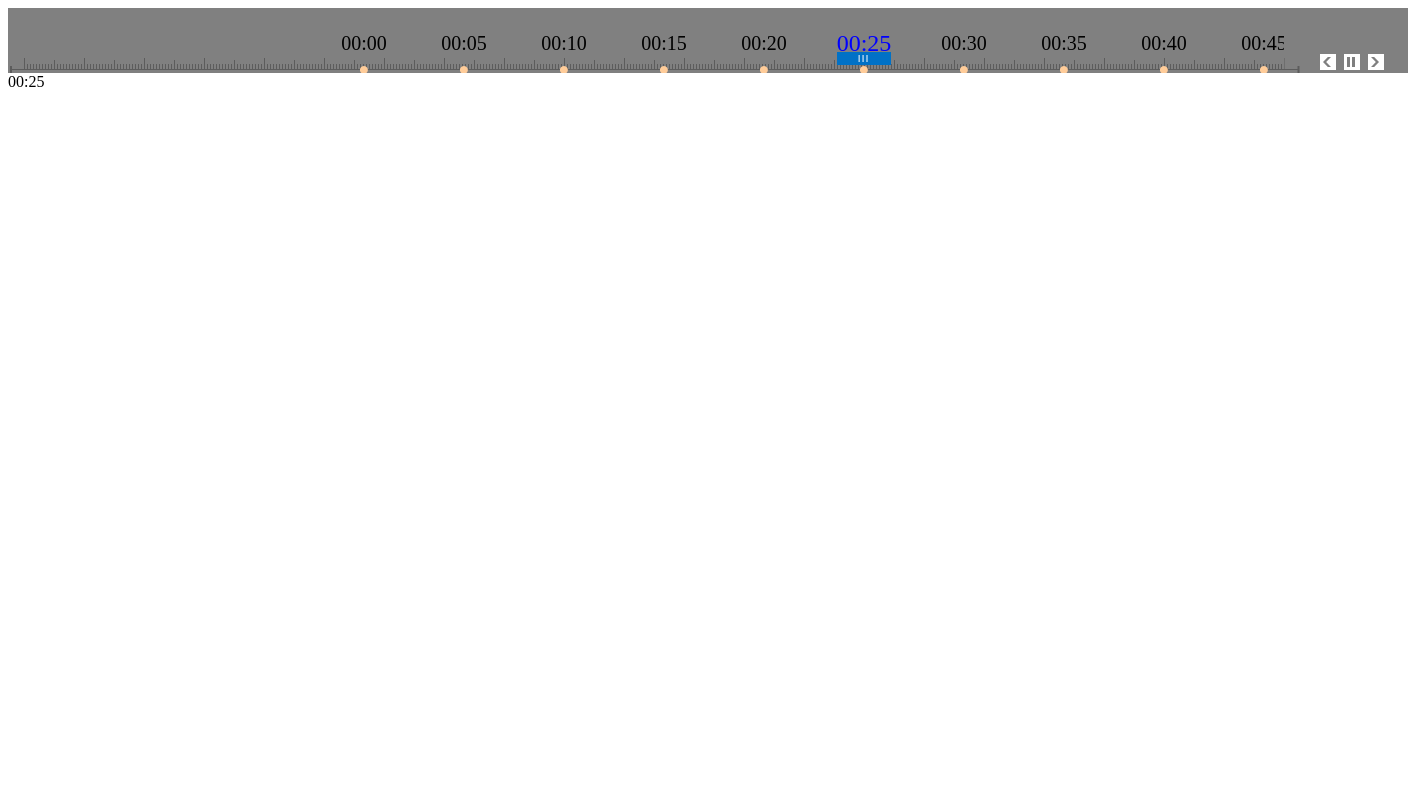
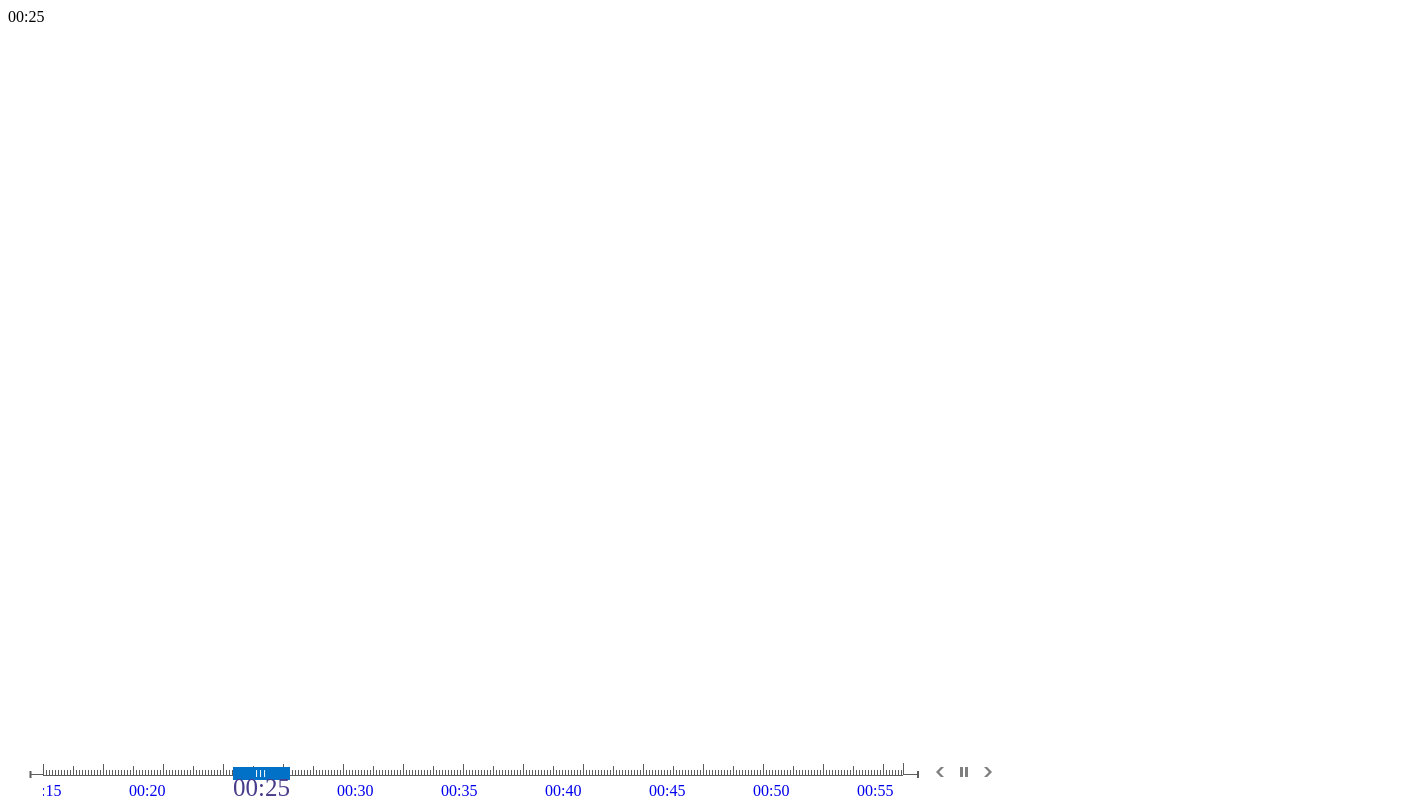
Before and after one commit to Zomnus/timeLineRail, a plain HTML site: page index.html in a window 1280 px wide. Shown: the whole page, 1408 px wide, since content can reach past the window. Drawn offline with Linux system fonts and the light colour scheme.

Commit message:
change time to bottom

```diff
--- a/index.html
+++ b/index.html
@@ -1,45 +1,73 @@
-<!DOCTYPE HTML>
 <html>
 <head>
     <style type="text/css">
-        a:link {
-            color: #000000;
+        .jtjc-south {
+            position: absolute;
+            bottom: 30px;
+            left: 10px;
+            width: 1000px;
+            height: 65px;
         }
 
-        a:visited {
-            color: #000000;
+        .timeline-rail {
+            position: relative;
+            margin: 38px 0 0 33px;
         }
 
-        a:hover {
-            color: #999999;
+        .timeline-rail-left {
+            position: absolute;
+            left: -15px;
+            width: 15px;
+            height: 65px;
+            background: url('left.png') center bottom 30px no-repeat;
         }
-        #timeline {
-            width: 1400px;
+
+        .timeline-rail-right {
+            position: absolute;
+            width: 17px;
             height: 65px;
-            background-color: grey;
+            background: url('right.png') center bottom 30px no-repeat;
         }
-        #timelinedata {
+
+        .timelinedata {
             float: left;
-            width: 1260px;
+            width: 860px;
             height: 65px;
             overflow: hidden;
-            background: url('rail.png') left 50px repeat-x;
+            background: url('rail.png') left 60px bottom 32px repeat-x;
         }
-        .timeline-rail-left {
-            float: left;
-            width: 16px;
-            height: 65px;
-            background: url('left.png')center bottom no-repeat;
+
+        #dates {
+            height: 70px;
+            overflow: hidden;
         }
-        .timeline-rail-right {
-            float: left;
-            width: 16px;
-            height: 65px;
-            background: url('right.png')center bottom no-repeat;
+
+        #dates li {
+            display: inline-block;
+            width: 100px;
+            padding-top: 10px;
+            list-style: none;
+            cursor: pointer;
+            text-align: center;
         }
+
+        #dates a {
+            padding-top: 10px;
+            line-height: 38px;
+            padding-bottom: 10px;
+            text-decoration: none;
+            margin-left: 80px;
+        }
+
+        #dates .selected {
+            font-size: 25px;
+            background: url('new.png') center top 0px no-repeat;
+            color: darkslateblue;
+        }
+
         .timeline-rail-space {
             float: left;
-            width: 16px;
+            width: 26px;
             height: 65px;
         }
 
@@ -48,67 +76,40 @@
             width: 80px;
             height: 65px;
         }
-        .time-player a{
+
+        .time-player a {
             width: 20px;
             height: 65px;
             padding-left: 4px;
         }
+
         .time-player-prev {
             float: left;
             width: 20px;
-            height: 65px;
-            background: url('prev-white.png')center bottom 3px no-repeat;
+            background: url('prev-white.png') center bottom 28px no-repeat;
         }
+
         .time-player-play {
             float: left;
             width: 20px;
-            height: 65px;
-            background: url('play-white.png')center bottom 3px no-repeat;
+            background: url('play-white.png') center bottom 28px no-repeat;
         }
+
         .time-player-pause {
             float: left;
             width: 20px;
-            height: 65px;
-            background: url('pause-white.png')center bottom 3px no-repeat;
+            background: url('pause-white.png') center bottom 28px no-repeat;
         }
+
         .time-player-next {
             float: left;
             width: 20px;
-            height: 65px;
-            background: url('next-white.png')center bottom 3px no-repeat;
-        }
-
-        #dates {
-            width: 860px;
-            height: 60px;
-            overflow: hidden;
-        }
-
-        #dates li {
-            list-style: none;
-            float: left;
-            width: 100px;
-            height: 50px;
-            font-size: 20px;
-            text-align: center;
-            background: url('dot.png') center bottom no-repeat;
-        }
-
-        #dates a {
-            line-height: 38px;
-            padding-bottom: 10px;
-            text-decoration: none;
-        }
-
-        #dates .selected {
-            font-size: 24px;
-            background: url('new.png') center bottom no-repeat;
-            color: blue;
+            background: url('next-white.png') center bottom 28px no-repeat;
         }
 
     </style>
-    <script type="text/javascript" src="jquery-1.11.1.js"></script>
-    <script type="text/javascript" src="jquery.timeLineRail-0.1.00.js"></script>
+    <script src="jquery-1.11.1.js"></script>
+    <script src="jquery.timeLineRail-0.1.00.js"></script>
     <script type="text/javascript">
         $(function () {
             $().timeLineRail({
@@ -123,9 +124,14 @@
     </script>
 </head>
 <body>
-<div id="timeline">
+<div class="ui-layout-center" id="subMain" style="overflow:hidden;">
+    <div class="ui-layout-center">
+
+        <div class="jtjc-south">
+            <div class="timeline-rail" style="width: 900px;">
                 <div class="timeline-rail-left"></div>
-    <div id="timelinedata">
+                <div class="timeline-rail-right" style="left: 860px;"></div>
+                <div class="timelinedata">
                     <ul id="dates">
                         <li><a href="javascript:void(0)" onclick="js_method(this)">00:00</a></li>
                         <li><a href="javascript:void(0)" onclick="js_method(this)">00:05</a></li>
@@ -140,21 +146,10 @@
                         <li><a href="javascript:void(0)" onclick="js_method(this)">00:50</a></li>
                         <li><a href="javascript:void(0)" onclick="js_method(this)">00:55</a></li>
                         <li><a href="javascript:void(0)" onclick="js_method(this)">01:00</a></li>
-            <li><a href="javascript:void(0)" onclick="js_method(this)">01:05</a></li>
-            <li><a href="javascript:void(0)" onclick="js_method(this)">01:10</a></li>
-            <li><a href="javascript:void(0)" onclick="js_method(this)">01:15</a></li>
-            <li><a href="javascript:void(0)" onclick="js_method(this)">01:20</a></li>
-            <li><a href="javascript:void(0)" onclick="js_method(this)">01:25</a></li>
-            <li><a href="javascript:void(0)" onclick="js_method(this)">01:30</a></li>
-            <li><a href="javascript:void(0)" onclick="js_method(this)">01:35</a></li>
-            <li><a href="javascript:void(0)" onclick="js_method(this)">01:40</a></li>
-            <li><a href="javascript:void(0)" onclick="js_method(this)">01:45</a></li>
-            <li><a href="javascript:void(0)" onclick="js_method(this)">01:50</a></li>
-            <li><a href="javascript:void(0)" onclick="js_method(this)">02:00</a></li>
                     </ul>
                 </div>
-    <div class="timeline-rail-right"></div>
                 <div class="timeline-rail-space"></div>
+            </div>
             <div class="time-player">
                 <a id="prev" href="javascript:void(0)" class="time-player-prev" onclick=""></a>
                 <a id="pause" href="javascript:void(0)" class="time-player-pause" onclick=""></a>
@@ -162,11 +157,17 @@
             </div>
         </div>
 
+    </div>
+</div>
+
+
 <div id='2005'></div>
-</body>
-<script>
+<script type="text/javascript">
+    //########################################################--GIS代码结束--########################################################
+    //业务代码
     function js_method(index1) {
         $("#2005").text($(index1).text());
     }
 </script>
+</body>
 </html>
```
Lines whose indentation alone changed are shown as unchanged.
